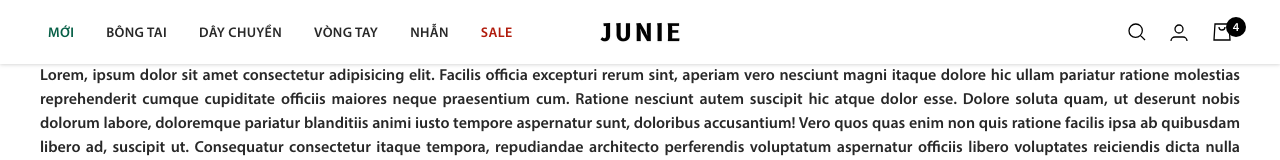
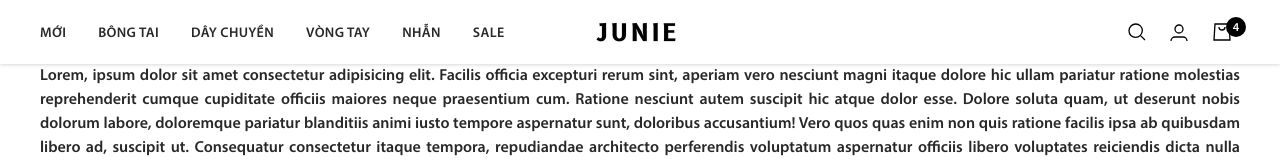
Before and after one commit to tranbaolam26902/junie-store-nextjs, a Next.js app: page / in a window 1280 px wide. Shown: the top 160 px of the page. Built offline with nearby package versions, Linux system fonts and the light colour scheme.

Commit message:
Edit mobile navbar and spacing

```diff
--- a/src/app/components/layout/components/Navbar.jsx
+++ b/src/app/components/layout/components/Navbar.jsx
@@ -4,6 +4,38 @@ import { useEffect, useState } from 'react';
 import icons from '@/assets/icons';
 
 import Button from '../../Button';
+
+/**
+ * Temporary
+ */
+const pages = [
+    {
+        name: 'Mới',
+        path: '/',
+        color: 'green',
+    },
+    {
+        name: 'Bông tai',
+        path: '/',
+    },
+    {
+        name: 'Dây chuyền',
+        path: '/',
+    },
+    {
+        name: 'Vòng tay',
+        path: '/',
+    },
+    {
+        name: 'Nhẫn',
+        path: '/',
+    },
+    {
+        name: 'Sale',
+        path: '/',
+        color: 'red',
+    },
+];
 
 export default function Navbar() {
     /**
@@ -44,44 +76,52 @@ export default function Navbar() {
             {showMobileNavbar ? (
                 <>
                     <div
-                        className={`fixed top-0 left-0 w-screen h-screen bg-black/[.3] transition-all ${
+                        className={`fixed top-0 left-0 w-screen h-screen bg-black/[.3] cursor-pointer transition-all ${
                             isClosing ? 'animate-fade-out' : 'animate-fade-in'
                         }`}
-                        role='button'
                         onClick={handleCloseMobileNavbar}
                     ></div>
                     <div
-                        className={`fixed top-0 left-0 mr-12 max-w-[400px] h-screen bg-white opacity-100 cursor-auto ${
+                        className={`fixed flex flex-col top-0 left-0 p-4 md:px-8 w-[80vw] max-w-[400px] h-screen bg-white ${
                             isClosing ? 'animate-slide-out' : 'animate-slide-in'
                         } `}
                     >
-                        <h1>Lorem ipsum, dolor sit amet consectetur adipisicing elit. Provident, dolores!</h1>
+                        <Button
+                            leftIcon={icons.close}
+                            iconSize={32}
+                            className='w-8'
+                            onClick={handleCloseMobileNavbar}
+                        />
+                        {pages.map((page, index) => (
+                            <Button
+                                key={index}
+                                href={page.path}
+                                text
+                                className={`flex justify-start pt-[20px] py-5 text-xl ${
+                                    page?.color ? `text-${page.color}` : null
+                                } font-bold leading-[1.2] capitalize border-b border-gray`}
+                            >
+                                {page.name}
+                            </Button>
+                        ))}
                     </div>
                 </>
             ) : null}
             <>
-                <div className='hidden xl:flex flex-1 gap-x-4'>
-                    <Button text className={`text-green ${NAVIGATION_BUTTON_ANIMATION}`}>
-                        Mới
-                    </Button>
-                    <Button text className={NAVIGATION_BUTTON_ANIMATION}>
-                        Bông tai
-                    </Button>
-                    <Button text className={NAVIGATION_BUTTON_ANIMATION}>
-                        Dây chuyền
-                    </Button>
-                    <Button text className={NAVIGATION_BUTTON_ANIMATION}>
-                        Vòng tay
-                    </Button>
-                    <Button text className={NAVIGATION_BUTTON_ANIMATION}>
-                        Nhẫn
-                    </Button>
-                    <Button text className={`text-red ${NAVIGATION_BUTTON_ANIMATION}`}>
-                        Sale
-                    </Button>
+                <div className='hidden xl:flex flex-1 gap-x-4 ml-[-8px]'>
+                    {pages.map((page, index) => (
+                        <Button
+                            key={index}
+                            href={page.path}
+                            text
+                            className={`${page?.color ? `text-${page.color}` : null} ${NAVIGATION_BUTTON_ANIMATION}`}
+                        >
+                            {page.name}
+                        </Button>
+                    ))}
                 </div>
                 {/* Mobile hamburger button */}
-                <div className='flex xl:hidden flex-1 gap-x-4'>
+                <div className='flex xl:hidden flex-1 gap-x-4 ml-[-8px]'>
                     <Button leftIcon={icons.menu} onClick={handleOpenMobileNavbar} />
                 </div>
             </>
```
